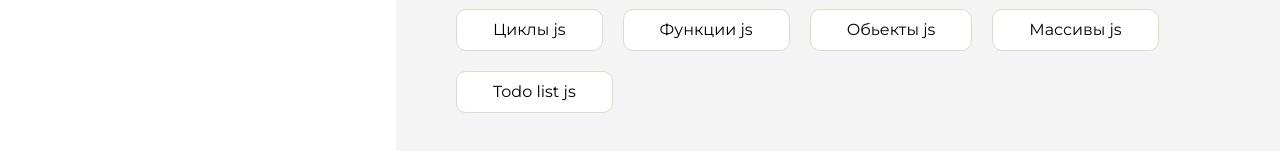
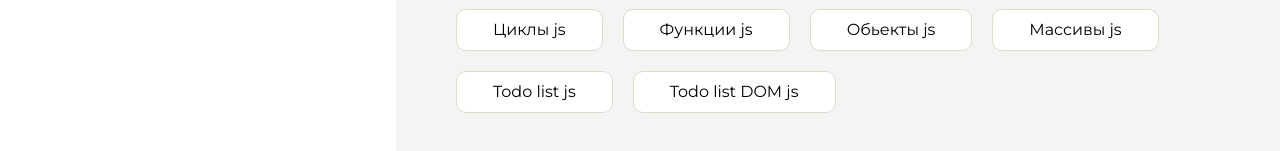
Before and after one commit to nur2282/homework, a plain HTML site: page index.html in a window 1280 px wide. Shown: the part 663-814 px from the top of the page. Drawn offline with Linux system fonts and the light colour scheme.

Commit message:
Update index.html

```diff
--- a/index.html
+++ b/index.html
@@ -167,6 +167,9 @@
                     <li class="content__list-item">
                         <a href="Todo List/index.html">Todo list js</a>
                     </li>
+                    <li class="content__list-item">
+                        <a href="Todo List/index.html">Todo list DOM js</a>
+                    </li>
                 </ul>
             </div>
             <div class="content__block hidden" id="diplomBlock">
```
